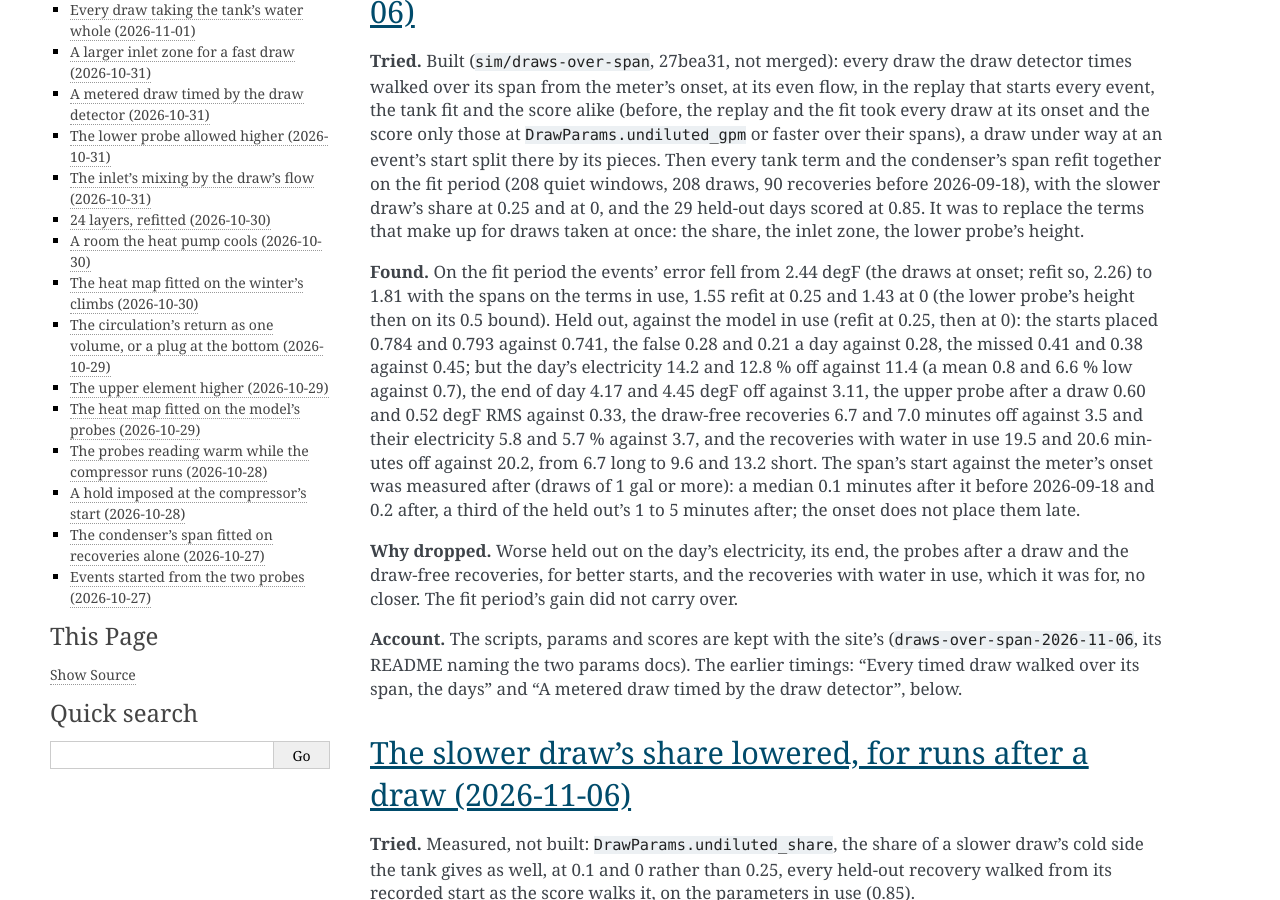
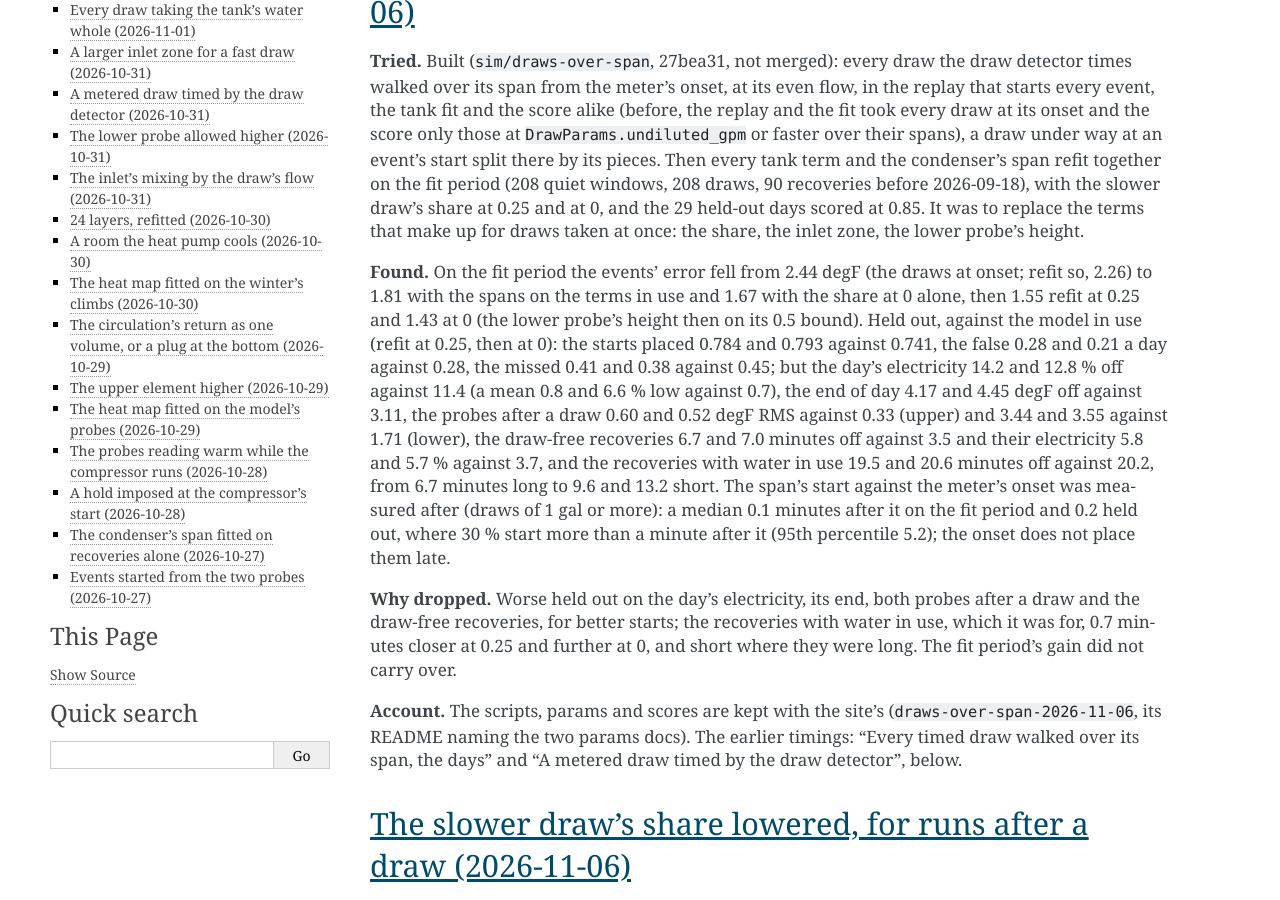
Before and after one commit to eman/nwp500-python, a Sphinx documentation site: the page built from docs/explanation/simulator-tried.rst, in a window 1280 px wide and 900 px high, scrolled down 1418 px. Built offline with Sphinx 7.4.7, drawn with Linux system fonts in a browser that asks for light colours.

Commit message:
docs(sim): the lower probe after a draw, and the with-draws recoveries as measured

```diff
--- a/docs/explanation/simulator-tried.rst
+++ b/docs/explanation/simulator-tried.rst
@@ -31,25 +31,28 @@ probe's height.
 
 **Found.** On the fit period the events' error fell from 2.44 degF (the
 draws at onset; refit so, 2.26) to 1.81 with the spans on the terms in
-use, 1.55 refit at 0.25 and 1.43 at 0 (the lower probe's height then on
-its 0.5 bound). Held out, against the model in use (refit at 0.25, then
-at 0): the starts placed 0.784 and 0.793 against 0.741, the false 0.28
-and 0.21 a day against 0.28, the missed 0.41 and 0.38 against 0.45; but
-the day's electricity 14.2 and 12.8 % off against 11.4 (a mean 0.8 and
-6.6 % low against 0.7), the end of day 4.17 and 4.45 degF off against
-3.11, the upper probe after a draw 0.60 and 0.52 degF RMS against 0.33,
-the draw-free recoveries 6.7 and 7.0 minutes off against 3.5 and their
-electricity 5.8 and 5.7 % against 3.7, and the recoveries with water in
-use 19.5 and 20.6 minutes off against 20.2, from 6.7 long to 9.6 and
-13.2 short. The span's start against the meter's onset was measured
-after (draws of 1 gal or more): a median 0.1 minutes after it before
-2026-09-18 and 0.2 after, a third of the held out's 1 to 5 minutes
-after; the onset does not place them late.
-
-**Why dropped.** Worse held out on the day's electricity, its end, the
-probes after a draw and the draw-free recoveries, for better starts, and
-the recoveries with water in use, which it was for, no closer. The fit
-period's gain did not carry over.
+use and 1.67 with the share at 0 alone, then 1.55 refit at 0.25 and 1.43
+at 0 (the lower probe's height then on its 0.5 bound). Held out, against
+the model in use (refit at 0.25, then at 0): the starts placed 0.784 and
+0.793 against 0.741, the false 0.28 and 0.21 a day against 0.28, the
+missed 0.41 and 0.38 against 0.45; but the day's electricity 14.2 and
+12.8 % off against 11.4 (a mean 0.8 and 6.6 % low against 0.7), the end
+of day 4.17 and 4.45 degF off against 3.11, the probes after a draw 0.60
+and 0.52 degF RMS against 0.33 (upper) and 3.44 and 3.55 against 1.71
+(lower), the draw-free recoveries 6.7 and 7.0 minutes off against 3.5
+and their electricity 5.8 and 5.7 % against 3.7, and the recoveries with
+water in use 19.5 and 20.6 minutes off against 20.2, from 6.7 minutes
+long to 9.6 and 13.2 short. The span's start against the meter's onset
+was measured after (draws of 1 gal or more): a median 0.1 minutes after
+it on the fit period and 0.2 held out, where 30 % start more than a
+minute after it (95th percentile 5.2); the onset does not place them
+late.
+
+**Why dropped.** Worse held out on the day's electricity, its end, both
+probes after a draw and the draw-free recoveries, for better starts; the
+recoveries with water in use, which it was for, 0.7 minutes closer at
+0.25 and further at 0, and short where they were long. The fit period's
+gain did not carry over.
 
 **Account.** The scripts, params and scores are kept with the site's
 (``draws-over-span-2026-11-06``, its README naming the two params docs).
```
